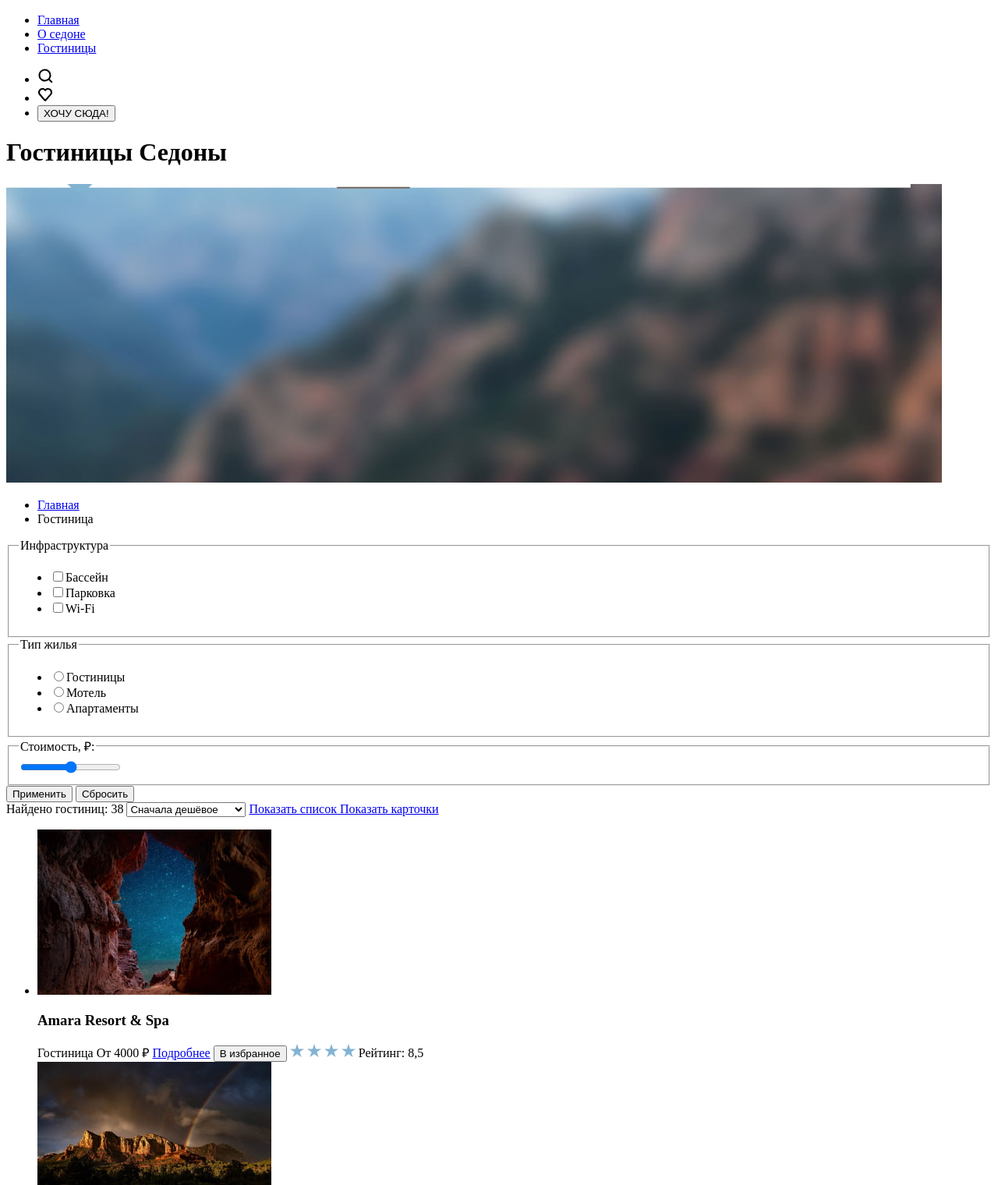
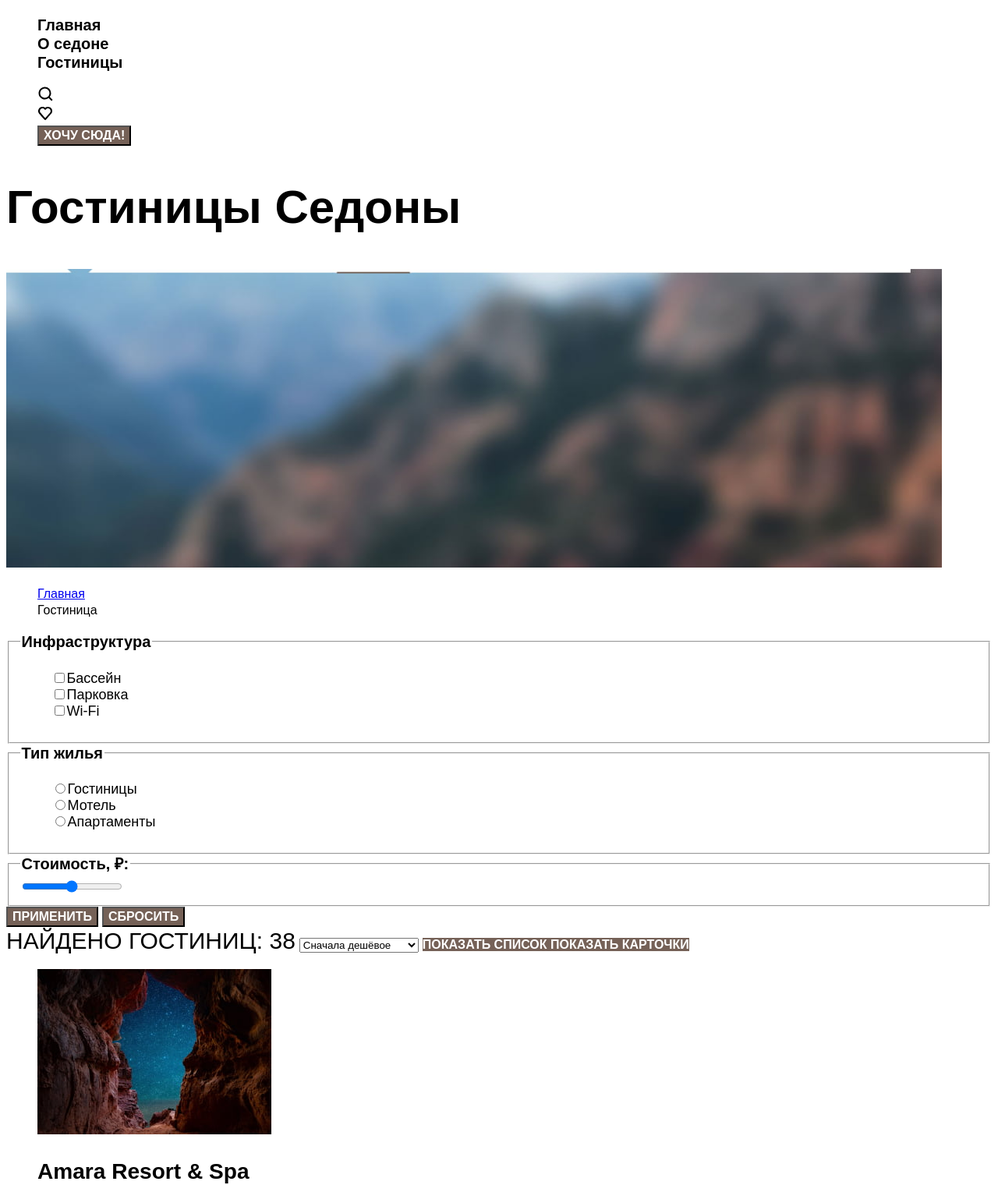
Before and after one commit to htmlacademy-htmlcss/1894105-sedona-35, a plain HTML site: page catalog.html in a window 1280 px wide. Shown: the part 81-1601 px from the top of the page at 78% size. Drawn offline with Linux system fonts and the light colour scheme; a web font is replaced by a local one.

Commit message:
Базовая стилизация всех страниц

```diff
--- a/catalog.html
+++ b/catalog.html
@@ -3,6 +3,7 @@
 <head>
   <meta charset="UTF-8">
   <title>HTML Academy: Седона</title>
+  <link rel="stylesheet" href="styles/styles.css">
 </head>
 <body>
   <header class="main-header">
@@ -10,29 +11,29 @@
       <img src="img-catalog/logo.svg" width="140" height="70" alt="логотип сайта">
       <ul class="nav-list">
         <li class="nav-item">
-          <a class="header-nav-link" href="index.html">Главная</a>
+          <a class="navigation-link" href="index.html">Главная</a>
         </li>
         <li class="nav-item">
-          <a class="header-nav-link" href="#">О седоне</a>
+          <a class="navigation-link" href="#">О седоне</a>
         </li>
         <li class="nav-item">
-          <a class="header-nav-link" href="catalog.html">Гостиницы</a>
+          <a class="navigation-link" href="catalog.html">Гостиницы</a>
         </li>
       </ul>
 
       <ul class="nav-list nav-user">
         <li class="nav-item">
-          <a class="header-nav-link" href="#">
+          <a class="navigation-link" href="#">
             <img src="img-catalog/search.svg"  alt="поиск">
           </a>
         </li>
         <li class="nav-item">
-          <a class="header-nav-link" href="#">
+          <a class="navigation-link" href="#">
             <img src="img-catalog/heart.svg" width="20" height="20" alt="Понравилось">
           </a>
         </li>
         <li>
-          <a class="header-nav-link" href="#">
+          <a class="navigation-link" href="#">
             <button class="button">ХОЧУ СЮДА!</button>
             </a>
             </li>
@@ -47,32 +48,32 @@
   <main class="main-catalog">
         <h1 class="catalog-header-title">Гостиницы Седоны</h1>
         <img src="img-catalog/Фильтр.jpg" width="1200" height="383" alt="фон">
-        <ul class="breadcrumbs">
-          <li class="breadcrumbs-item">
-            <a class="breadcrumbs-link" href="index.html ">
+        <ul class="main-info">
+          <li class="info-item">
+            <a class="info-link" href="index.html ">
               <span class="visually-hidden">Главная</span>
             </a>
           </li>
-          <li class="breadcrumbs-item">
-            <a class="breadcrumbs-link">Гостиница</a>
+          <li class="info-item">
+            <a class="info-link">Гостиница</a>
           </li>
         </ul>
-      </header>
-      <form class="catalog-filter" action="https://echo.htmlacademy.ru/" method="get">
-        <fieldset class="catalog-filter-group">
-          <legend class="catalog-filter-title">Инфраструктура</legend>
-          <ul class="catalog-filter-list">
-            <li class="catalog-filter-item">
+
+      <form class="catalog-Infrastructure" action="https://echo.htmlacademy.ru/" method="get">
+        <fieldset class="catalog-Infrastructure-group">
+          <legend class="catalog-Infrastructure-title">Инфраструктура</legend>
+          <ul class="catalog-Infrastructure-list">
+            <li class="catalog-Infrastructure-item">
               <label class="control">
                 <input class="control-input" type="checkbox" name="pool">Бассейн
               </label>
             </li>
-            <li class="catalog-filter-item">
+            <li class="catalog-Infrastructure-item">
               <label class="control">
                 <input class="control-input" type="checkbox" name="parking">Парковка
               </label>
             </li>
-            <li class="catalog-filter-item">
+            <li class="catalog-Infrastructure-item">
               <label class="control">
                 <input class="control-input" type="checkbox" name="wi-fi">Wi-Fi
               </label>
@@ -80,20 +81,20 @@
           </ul>
         </fieldset>
 
-        <fieldset class="catalog-filter-group">
-          <legend class="catalog-filter-title">Тип жилья</legend>
-          <ul class="catalog-filter-list">
-            <li class="catalog-filter-item">
+        <fieldset class="catalog-Infrastructure-group">
+          <legend class="catalog-Infrastructure-title">Тип жилья</legend>
+          <ul class="catalog-Infrastructure-list">
+            <li class="catalog-Infrastructure-item">
               <label class="control">
                 <input class="control-input" type="radio" name="hotel">Гостиницы
               </label>
             </li>
-            <li class="catalog-filter-item">
+            <li class="catalog-Infrastructure-item">
               <label class="control">
                 <input class="control-input" type="radio" name="motel">Мотель
               </label>
             </li>
-            <li class="catalog-filter-item">
+            <li class="catalog-Infrastructure-item">
               <label class="control">
                 <input class="control-input" type="radio" name="apartments">Апартаменты
               </label>
@@ -102,7 +103,7 @@
         </fieldset>
 
         <fieldset>
-          <legend class="catalog-filter-title">Стоимость, ₽:</legend>
+          <legend class="catalog-Infrastructure-title">Стоимость, ₽:</legend>
           <input type="range">
         </fieldset>
         <button class="button" type="submit">Применить</button>
@@ -125,57 +126,69 @@
     </a>
 
     <ul class="hotel-list">
+      <a class="hotel-card-link" href="hotel.html">
       <li class="hotel-card">
         <img src="img-catalog/hotel-1.jpg" width="300" height="212" alt="Amara Resort & Spa">
         <h3>Amara Resort & Spa</h3>
+      </a>
         <span>Гостиница</span>
         <span>От 4000 ₽</span>
-        <a class="button" href="#">Подробнее</a>
+        <a class="button hotel-card-button button-brown" href="#">Подробнее</a>
+        <a class="button hotel-card-button button-blue" href="#">В избранное</a>
         <button class="button" type="submit">В избранное</button>
         <img src="img-catalog/Vector.svg" width="18" height="17" alt="звёзды">
         <img src="img-catalog/Vector.svg" width="18" height="17" alt="звёзды">
         <img src="img-catalog/Vector.svg" width="18" height="17" alt="звёзды">
         <img src="img-catalog/Vector.svg" width="18" height="17" alt="звёзды">
-        <span class="button">Рейтинг: 8,5</span>
+        <span class="rating">Рейтинг: 8,5</span>
       </li>
 
       <li class="hotel-card">
+        <a class="hotel-card-link" href="hotel.html"></a>
         <img src="img-catalog/hotel-2.jpg" width="300" height="212" alt="Villas at Poco Diablo">
         <h3>Villas at Poco Diablo</h3>
+      </a>
         <span>Гостиница</span>
         <span>От 5000 ₽</span>
-        <a class="button" href="#">Подробнее</a>
+        <a class="button hotel-card-button " href="#">Подробнее</a>
+        <a class="button hotel-card-button " href="#">В избранном</a>
         <button class="button" type="submit">В избранном</button>
         <img src="img-catalog/Vector.svg" width="18" height="17" alt="звёзды">
         <img src="img-catalog/Vector.svg" width="18" height="17" alt="звёзды">
         <img src="img-catalog/Vector.svg" width="18" height="17" alt="звёзды">
         <img src="img-catalog/Vector.svg" width="18" height="17" alt="звёзды">
-        <span class="button">Рейтинг: 9,2</span>
+        <span class="rating">Рейтинг: 9,2</span>
       </li>
 
       <li class="hotel-card">
+         <a class="hotel-card-link" href="hotel.html"></a>
         <img src="img-catalog/hotel-3.jpg" width="300" height="212" alt="Desert Quail Inn">
         <h3>Desert Quail Inn</h3>
+      </a>
         <span>Гостиница</span>
         <span>От 2500 ₽</span>
-        <a class="button" href="#">Подробнее</a>
+        <a class="button hotel-card-button " href="#">Подробнее</a>
+        <a class="button hotel-card-button " href="#">В избранное</a>
         <button class="button" type="submit">В избранное</button>
         <img src="img-catalog/Vector.svg" width="18" height="17" alt="звёзды">
         <img src="img-catalog/Vector.svg" width="18" height="17" alt="звёзды">
         <img src="img-catalog/Vector.svg" width="18" height="17" alt="звёзды">
-        <span class="button">Рейтинг: 6,9</span>
+        <span class="rating">Рейтинг: 6,9</span>
       </li>
 
       <li class="hotel-card">
+        <a class="hotel-card-link" href="hotel.html"></a>
         <img src="img-catalog/hotel-4.jpg" width="300" height="212" alt="GreenTree Inn">
         <h3>GreenTree Inn</h3>
+      </a>
         <span>Гостиница</span>
         <span>От 1500 ₽</span>
-        <a class="button" href="#">Подробнее</a>
+        <a class="button hotel-card-button " href="#">Подробнее</a>
+        <a class="button hotel-card-button " href="#">В избранное</a>
         <button class="button" type="submit">В избранное</button>
         <img src="img-catalog/Vector.svg" width="18" height="17" alt="звёзды">
         <img src="img-catalog/Vector.svg" width="18" height="17" alt="звёзды">
-        <span class="button">Рейтинг: 5,0</span>
+        <span class="rating">Рейтинг: 5,0</span>
       </li>
     </ul>
 
--- /dev/null
+++ b/styles/styles.css
@@ -0,0 +1,182 @@
+@font-face {
+  font-family: "PT Sans";
+  font-style: normal;
+  font-weight: 400;
+  src: url("../fonts/pt-sans-regular.woff2") format("woff2");
+  font-display: swap;
+  }
+
+
+  @font-face {
+    font-family: "PT Sans";
+    font-style: normal;
+    font-weight: 700;
+    src: url("../fonts/pt-sans-bold.woff2") format("woff2");
+    font-display: swap;
+  }
+
+
+  @font-face {
+    font-family: "PT Sans";
+    font-style: italic;
+    font-weight: 400;
+    src: url("../fonts/pt-sans-italic.woff2") format("woff2");
+    font-display: swap;
+  }
+
+
+  @font-face {
+    font-family: "PT Sans";
+    font-style: italic;
+    font-weight: 700;
+    src: url("../fonts/pt-sans-bold-italic.woff2") format("woff2");
+    font-display: swap;
+  }
+body {
+  font-family: "PT Sans", sans-serif;
+  font-size: 18px;
+  line-height: 21px;
+  background-color: #FFFFFF;
+  color: #000000;
+}
+.main-header{
+  color:#000000;
+  background: #FFFFFF;
+}
+.nav-list{
+  list-style: none;
+}
+.navigation-link{
+  line-height: 24px;
+  font-size: 20px;
+  color: inherit;
+  background: inherit;
+  text-decoration: none;
+  text-align: center;
+  font-weight: 700;
+}
+.button{
+  font-family: inherit;
+  font-size: 16px;
+  line-height: 20px;
+  font-weight: 700;
+  text-align: center;
+  color: #FFFFFF;
+  background-color: #756157;
+  text-decoration: none;
+  text-transform: uppercase;
+}
+.hero{
+  background: #FFFFFF;
+  color: #000000;
+  background-image: url("../images/vector/icon_hero.svg");
+  background-image: url("../images/picture/hero-welcome.jpg");
+  background-repeat: no-repeat;
+  background-size: 100% auto;
+}
+.hero-2{
+  text-align: center;
+  font-size: 30px;
+  line-height: 36px;
+  font-weight: 700;
+  text-transform: uppercase;
+}
+.advantages-main{
+  text-align: center;
+  font-size: 22px;
+  line-height: 26px;
+  font-weight: 400;
+}
+.advantages-list{
+  text-align: center;
+  list-style: none;
+}
+.advantages-title{
+  font-size: 24px;
+  line-height: 28px;
+  font-weight: 700;
+  text-transform: uppercase;
+}
+.servies-list{
+  text-align: center;
+  list-style: none;
+}
+.servies-title{
+  font-size: 24px;
+  line-height: 28px;
+  text-transform: uppercase;
+  font-weight: 700;
+}
+.interest{
+  font-size: 30px;
+  line-height: 36px;
+  text-transform: uppercase;
+}
+.contacts-phone{
+  font-size: 40px;
+  line-height: 40px;
+  color: #000000;
+  text-decoration-line: none;
+}
+.catalog-header-title{
+  font-size: 60px;
+  line-height: 78px;
+}
+.main-info{
+  list-style: none;
+}
+.info-link{
+  font-size: 16px;
+}
+.catalog-Infrastructure-list{
+  list-style: none;
+}
+.catalog-Infrastructure-title{
+  font-size: 20px;
+  line-height: 24px;
+  font-weight: 700;
+}
+.control-input{
+  line-height: 23px;
+}
+.list-head{
+  font-size: 30px;
+  line-height: 36px;
+  text-transform: uppercase;
+}
+.hotel-list{
+  list-style: none;
+}
+.hotel-card-link{
+  font-size: 24px;
+  line-height: 28px;
+  color: inherit;
+  background: inherit;
+  text-decoration: none;
+  font-weight: 700;
+}
+.rating{
+  font-size: 16px;
+  line-height: 20px;
+  text-transform: uppercase
+}
+.pagination{
+  list-style: none;
+}
+.pagination-link{
+  font-size: 20px;
+  line-height: 36px;
+  font-weight: 700;
+  color: #000000;
+  text-decoration-line: none;
+  text-align: center;
+}
+.submit-text{
+  font-size: 30px;
+  line-height: 36px;
+  text-transform: uppercase;
+  text-align: center;
+}
+.submit-item{
+  text-align: center;
+}
```
Also changed, not shown: index.html (+26 -25 lines).
